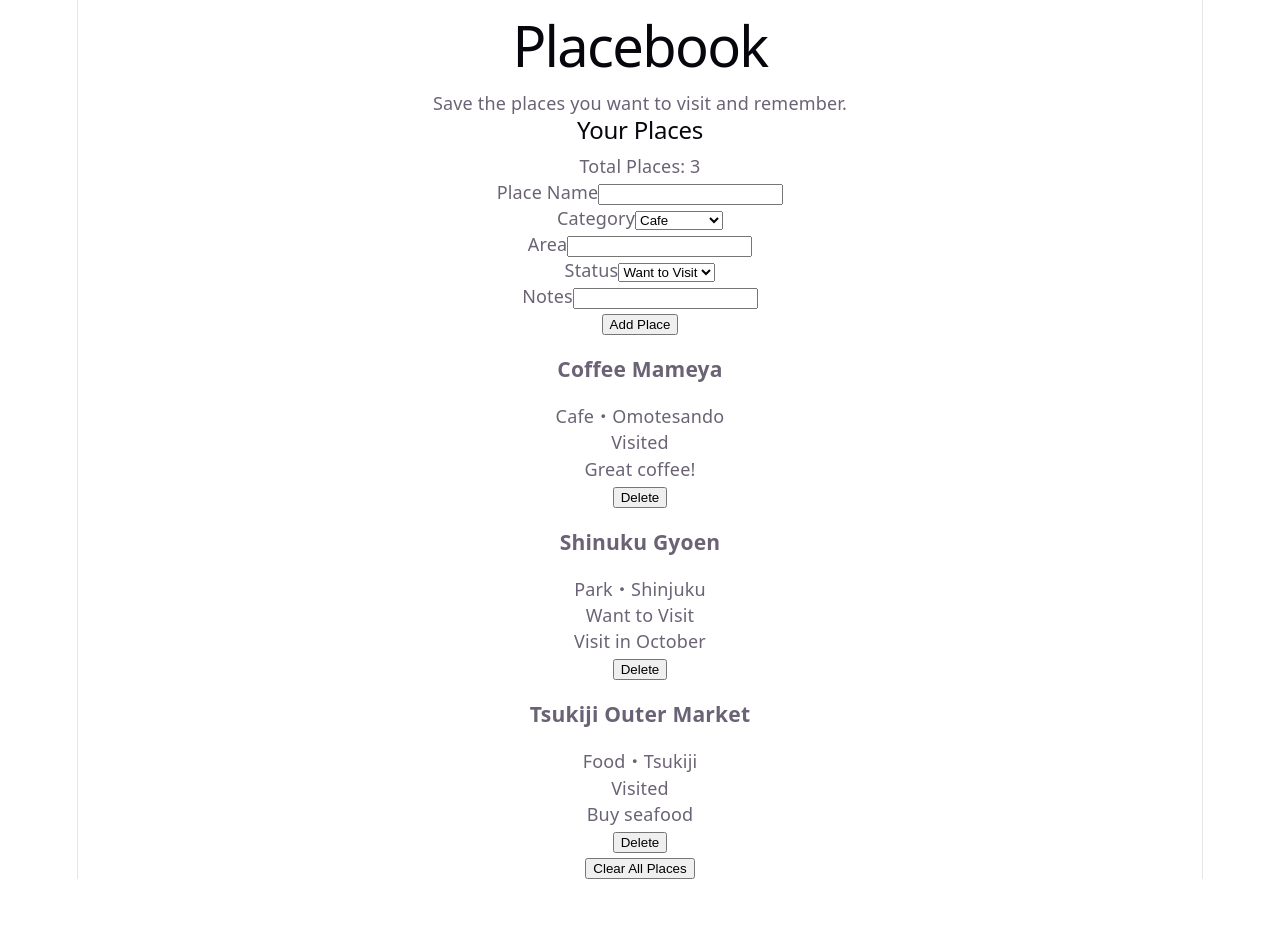
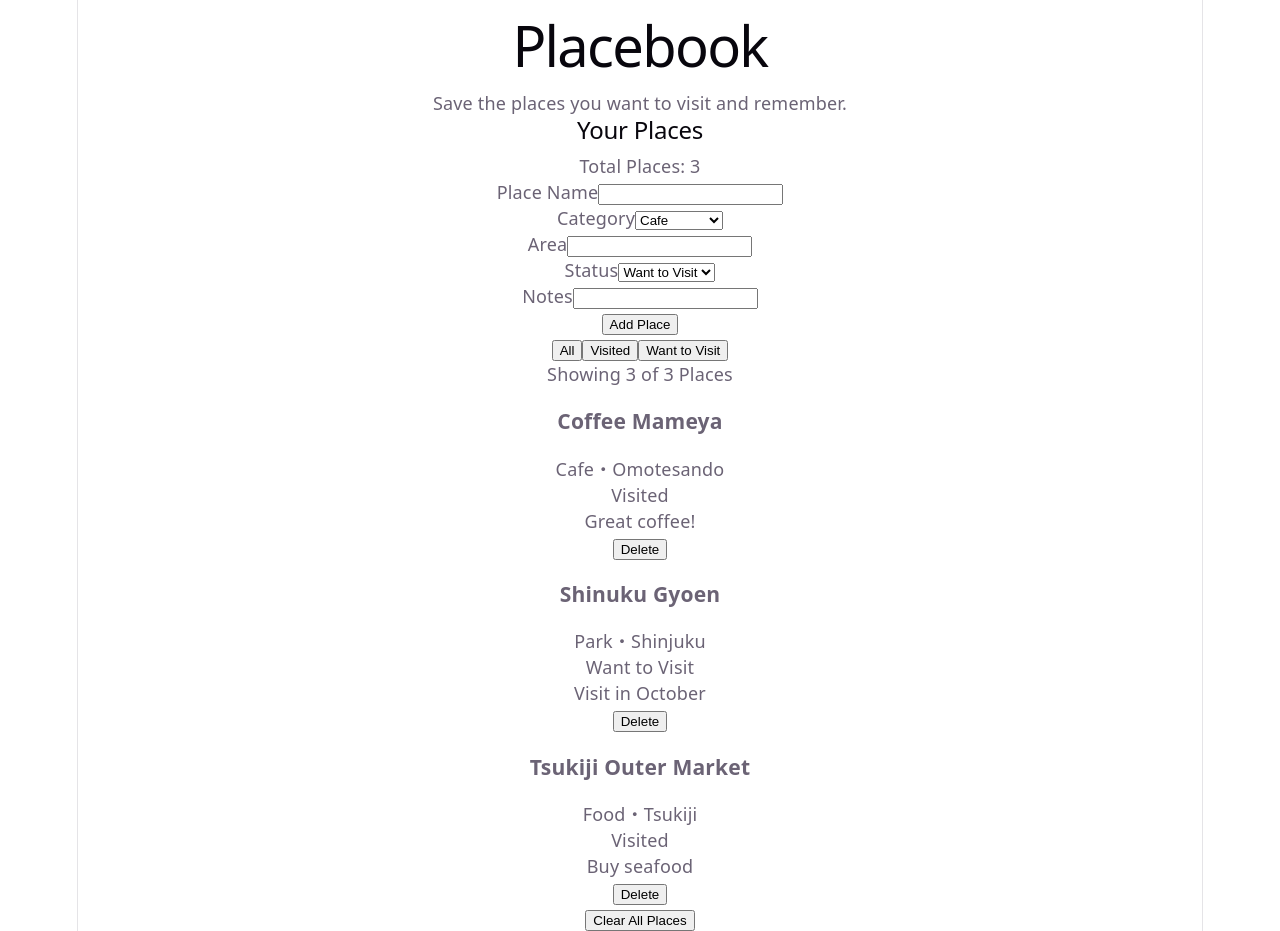
Before and after one commit to ryo-masago/placebook, a React (Vite) app: page / in a window 1280 px wide. Before the commit the page ends 879 px from the top, so only its background shows below. Built offline with nearby package versions, Linux system fonts and the light colour scheme.

Commit message:
Add Place Status Filter

```diff
--- a/src/App.tsx
+++ b/src/App.tsx
@@ -2,6 +2,8 @@ import PlaceCard from "./components/PlaceCard"
 import type {Place} from "./types/Place"
 import {useState} from "react"
 import PlaceForm from "./components/PlaceForm"
+
+type Filter = "all" | "visited" | "want-to-visit"
 
 function App() {
   const [places, setPlaces] = useState<Place[]>([
@@ -31,6 +33,16 @@ function App() {
   }
   ])
 
+  const [filter, setFilter] = useState<Filter>("all")
+
+  const filteredPlaces = places.filter((place) => {
+    if (filter === "all") {
+      return true
+    }
+
+    return place.status == filter
+  })
+
   function handleAdd(place: Place) {
     setPlaces((currentPlaces) => [
       ...currentPlaces,
@@ -54,7 +66,15 @@ function App() {
 
       <PlaceForm onAdd = {handleAdd}/>
 
-      {places.map((place) => (
+      <div>
+        <button onClick = {() => setFilter("all")}>All</button>
+        <button onClick = {() => setFilter("visited")}>Visited</button>
+        <button onClick = {() => setFilter("want-to-visit")}>Want to Visit</button>
+      </div>
+
+      <p>Showing {filteredPlaces.length} of {places.length} Places</p>
+
+      {filteredPlaces.map((place) => (
         <PlaceCard
           key = {place.id}
           place = {place}
```
